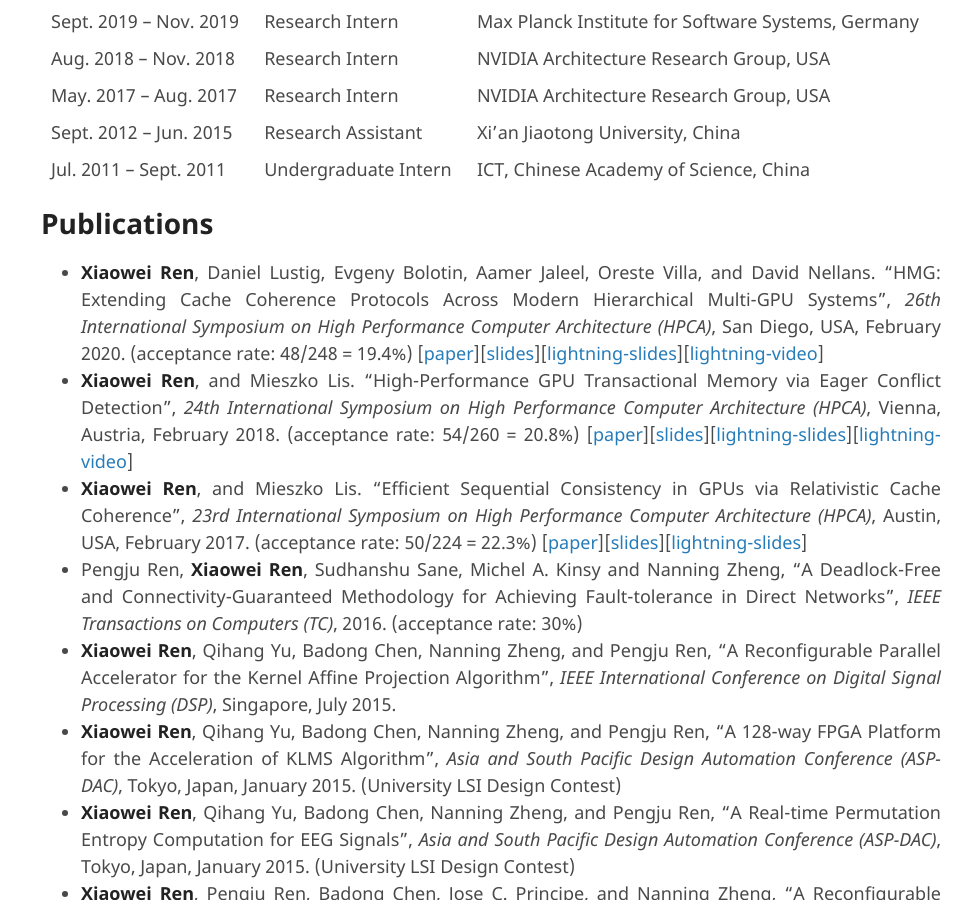
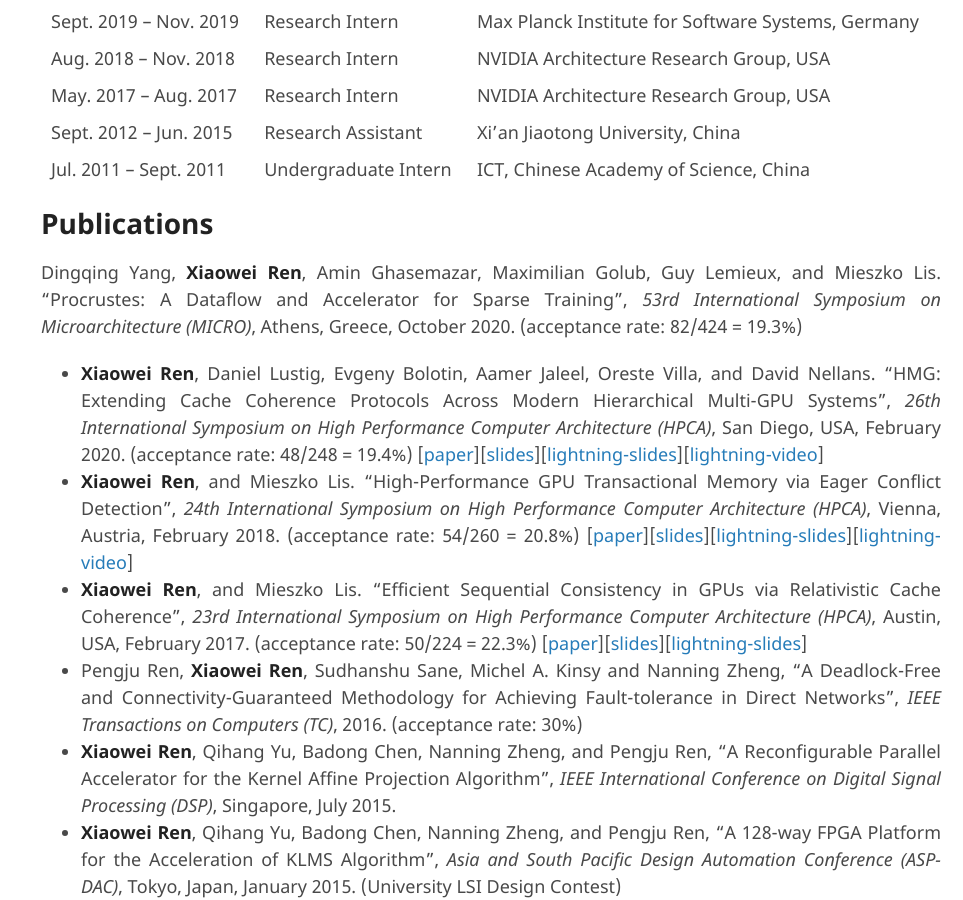
Before and after one commit to ericrxw/xiaoweiren, a Jekyll site: the page built from index.md, in a window 1280 px wide and 900 px high, scrolled down 466 px. Shown: the whole window, without its empty margins (317-1280 px from the left). Built offline with Jekyll 4.4.1, drawn with Linux system fonts in a browser that asks for light colours; our own code applies the rules of GitHub Pages for plain Markdown files; the repository's description, which GitHub fills in, is left out.

Commit message:
add one more publication and update CV

```diff
--- a/index.md
+++ b/index.md
@@ -17,6 +17,7 @@
 
 # Publications
 
+Dingqing Yang, **Xiaowei Ren**, Amin Ghasemazar, Maximilian Golub, Guy Lemieux, and Mieszko Lis. "Procrustes: A Dataflow and Accelerator for Sparse Training", _53rd International Symposium on Microarchitecture (MICRO)_, Athens, Greece, October 2020. (acceptance rate: 82/424 = 19.3%)
 * **Xiaowei Ren**, Daniel Lustig, Evgeny Bolotin, Aamer Jaleel, Oreste Villa, and David Nellans. "HMG: Extending Cache Coherence Protocols Across Modern Hierarchical Multi-GPU Systems", _26th International Symposium on High Performance Computer Architecture (HPCA)_, San Diego, USA, February 2020. (acceptance rate: 48/248 = 19.4%) [[paper](./docs/HPCA2020/HMG-HPCA2020.pdf)][[slides](./docs/HPCA2020/HMG-HPCA2020.pptx)][[lightning-slides](./docs/HPCA2020/HMG-HPCA2020-Lightning.pptx)][[lightning-video](https://youtu.be/FEG6lYoWeIE)]
 * **Xiaowei Ren**, and Mieszko Lis. "High-Performance GPU Transactional Memory via Eager Conflict Detection", _24th International Symposium on High Performance Computer Architecture (HPCA)_, Vienna, Austria, February 2018. (acceptance rate: 54/260 = 20.8%) [[paper](./docs/HPCA2018/GETM-HPCA2018.pdf)][[slides](./docs/HPCA2018/GETM-HPCA2018.pptx)][[lightning-slides](./docs/HPCA2018/GETM-HPCA2018-Lightning.pptx)][[lightning-video](https://youtu.be/WTIKRyiUYtQ)]
 * **Xiaowei Ren**, and Mieszko Lis. "Efficient Sequential Consistency in GPUs via Relativistic Cache Coherence", _23rd International Symposium on High Performance Computer Architecture (HPCA)_, Austin, USA, February 2017. (acceptance rate: 50/224 = 22.3%) [[paper](./docs/HPCA2017/RCC-HPCA2017.pdf)][[slides](./docs/HPCA2017/RCC-HPCA2017.pptx)][[lightning-slides](./docs/HPCA2017/RCC-HPCA2017-Lightning.pptx)]
```
Also changed, not shown: 1 other file.
